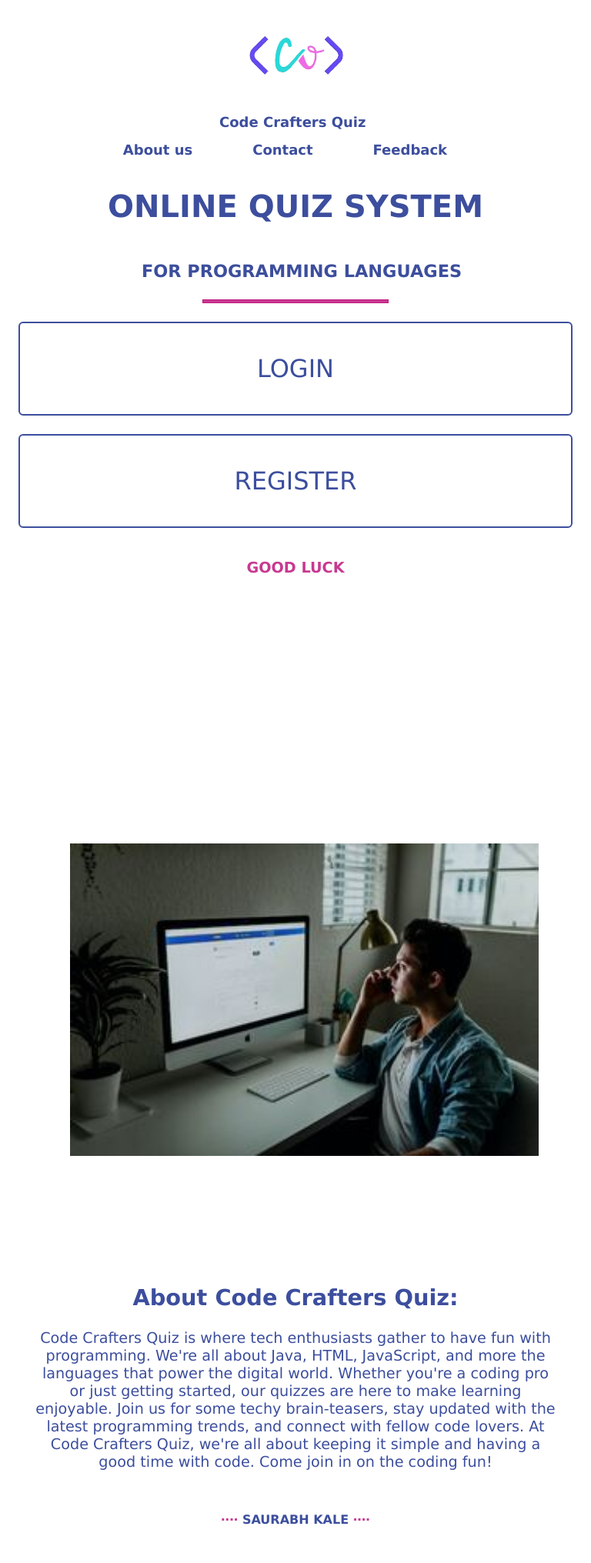
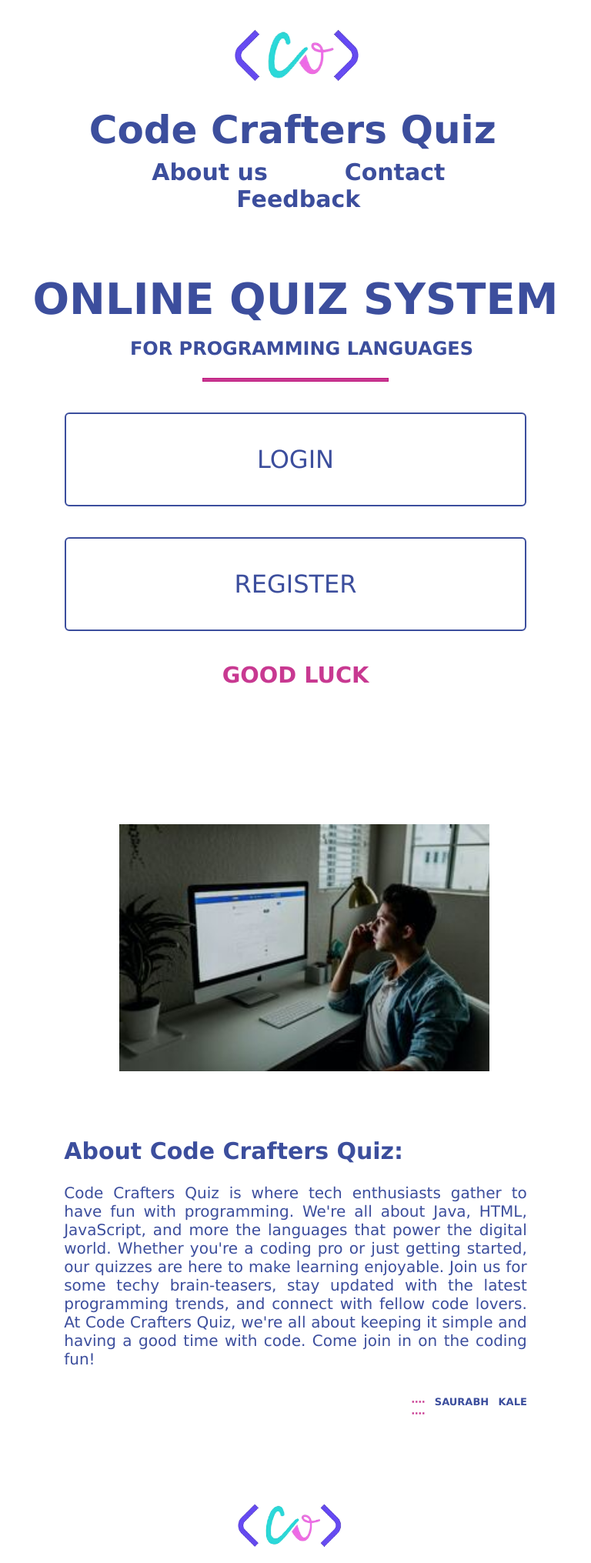
Before and after one commit to Saurabhkale281/code_crafter, a plain HTML site: page html/home.html in a window 768 px wide. Shown: the top 2031 px of the page at 77% size. Drawn offline with Linux system fonts and the light colour scheme.

Commit message:
change media query of home page

```diff
--- a/css/home.css
+++ b/css/home.css
@@ -442,13 +442,13 @@ a{
         font-size: 30px; /* Increased font size */
         text-align: center;
         padding-top: 1%;
-        padding-left: 2%;
+        padding-left: 1%;
         margin-left: 4%;
     }
 
     .anc_about, .anc_contact, .anc_feedback {
         padding-left: 5%;
-        padding-right: 12%;
+        padding-right: 10%;
         text-align: center;
     }
 
@@ -519,7 +519,7 @@ a{
 
     .about_text {
         width: 80%;
-        font-size: larger;
+        font-size: 20px;
         padding: 2%;
         text-align: justify;
         font-family: 'Lucida Sans', 'Lucida Sans Regular', 'Lucida Grande', 'Lucida Sans Unicode', Geneva, Verdana, sans-serif;
@@ -535,7 +535,7 @@ a{
         /* text-align: center; */
         font-size: small;
         padding-top: 3%;
-        padding-left: 50%;
+        padding-left: 75%;
 
     }
 
@@ -556,7 +556,7 @@ a{
         width: 100%;
         text-align: justify;
         padding: 0 0%;
-        font-size: xx-large;
+        font-size: 20px;
     }
     .contactImg{
         width: 25%;
@@ -565,10 +565,10 @@ a{
 
     .Contact_info {
         /* width: 90%; */
-        padding-left: 13%;
+        padding-left: 33%;
         /* font-size: medium; */
         text-align: center;
-        font-size: 28px;
+        font-size: 20px;
         margin-top: -5%;
 
     }
@@ -580,141 +580,16 @@ a{
     .Contact_info_email {
         /* width: 100%; */
         /* text-align: center; */
-        padding-top: -15px;
-        margin-left: 20%;
-        font-size: 10px;
+        padding-top: -50px;
+        margin-left: 40%;
+        font-size: 12px;
     }
     .socialImg{
         margin-left: 5%;
         margin-top: 15px;
     }
     .socialImgInsta{
-        margin-left: 20%;
+        margin-top: 7%;
+        margin-left: 40%;
     }
 }
-
-
-/* For screen size max-width: 768px */
-@media screen and (max-width: 768px) {
-    /* Remove the first image */
-    .image:first-child {
-        display: none;
-    }
-
-    .nav_flex {
-        flex-direction: column;
-        align-items: center;
-        height: auto;
-    }
-
-    .logo-div {
-        width: 20%;
-        padding: 2% 0;
-    }
-
-    .quiz_title {
-        width: 100%;
-        font-size: 18px; /* Increased font size */
-        text-align: center;
-        padding-top: 2%;
-    }
-
-    .about {
-        width: 100%;
-        font-size: 18px; /* Increased font size */
-        text-align: center;
-        padding-top: 2%;
-    }
-
-    .anc_about, .anc_contact, .anc_feedback {
-        padding-left: 0;
-        margin: 1% auto;
-        text-align: center;
-    }
-
-    .dis_flex {
-        flex-direction: column;
-        align-items: center;
-        width: 100%;
-    }
-
-    .qz {
-        font-size: 250%; /* Increased size */
-        margin: 5% 0;
-        text-align: center;
-    }
-
-    .qzi {
-        font-size: 140%; /* Increased size */
-        margin-top: 3%;
-        text-align: center;
-    }
-
-    hr {
-        width: 30%;
-        margin: 3% auto;
-    }
-
-    .log, .reg {
-        width: 90%;
-        margin: 3% auto;
-        text-align: center;
-    }
-
-    img {
-        width: 90%;
-        height: auto;
-        margin: 5% auto;
-    }
-
-    .good {
-        font-size: 120%; /* Increased font size */
-        margin: 5% auto;
-        text-align: center;
-    }
-
-    .about_flex {
-        flex-direction: column;
-        align-items: center;
-        margin-top: 8%;
-    }
-
-    .about_text {
-        width: 90%;
-        padding: 3%;
-        text-align: center;
-    }
-
-    .about_img {
-        width: 90%;
-        margin: 5% auto;
-    }
-
-    .found_title {
-        padding-left: 0;
-        text-align: center;
-        font-size: medium;
-        margin-top: 5%;
-    }
-
-    .Contact_flex {
-        flex-direction: column;
-        align-items: center;
-        margin-top: 6%;
-    }
-
-    .Contact_logo, .Contact_info {
-        width: 90%;
-        margin: 3% auto;
-        text-align: center;
-    }
-
-    .Contact_info_email {
-        text-align: center;
-    }
-
-    .Contact_para {
-        padding: 0 5%;
-        text-align: center;
-    }
-}
```
